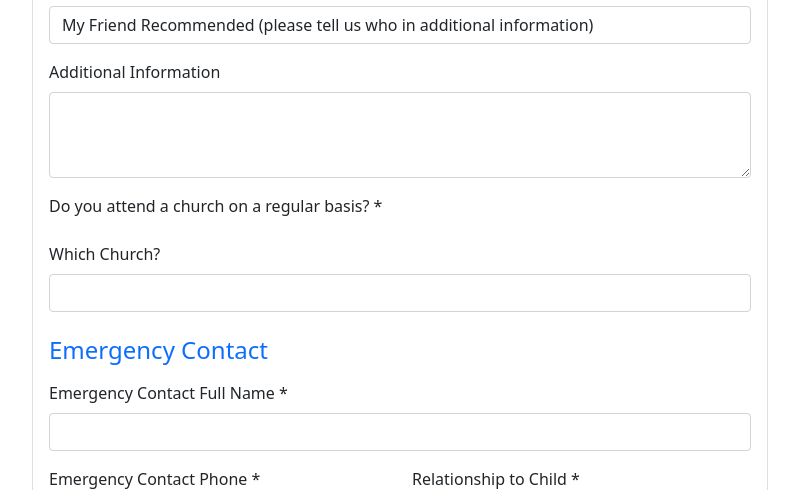
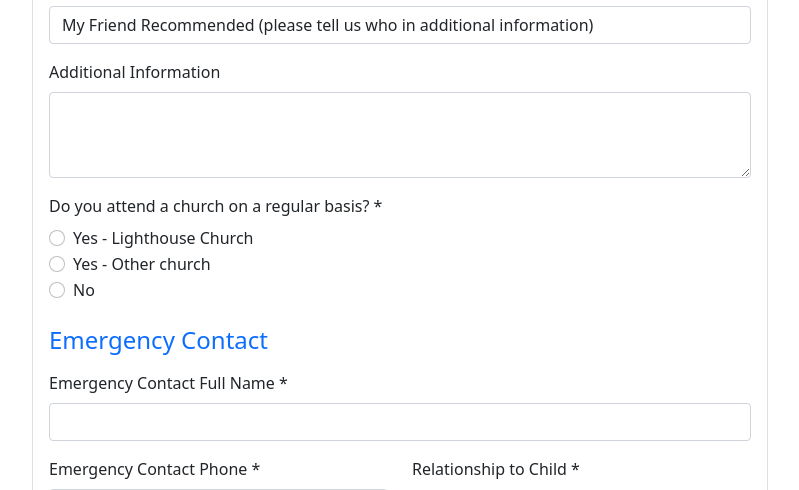
Before and after one commit to davidatkinsonphotography-max/summerfest_registration, a Django app: page /parent_register/ in a window 1280 px wide. Shown: the part 995-1485 px from the top of the page, without its empty margins (240-1039 px from the left). Run offline with Django 5.2, Linux system fonts and the light colour scheme; some libraries are stand-ins or nearby versions.

Commit message:
Fix missing church attendance radio buttons in parent registration form

```diff
--- a/templates/base.html
+++ b/templates/base.html
@@ -154,21 +154,25 @@
             }
 
             // Show/hide church name based on church attendance
-            const churchRadios = document.querySelectorAll('[name="attends_church_regularly"]');
+            const churchRadios = document.querySelectorAll('[name="church_attendance_choice"]');
             const whichChurchField = document.querySelector('[name="which_church"]');
 
             if (churchRadios.length && whichChurchField) {
                 const whichChurchContainer = whichChurchField.closest('.mb-3');
 
                 function toggleChurchField() {
-                    const selectedValue = document.querySelector('[name="attends_church_regularly"]:checked');
-                    if (selectedValue && selectedValue.value === 'True') {
+                    const selectedValue = document.querySelector('[name="church_attendance_choice"]:checked');
+                    if (selectedValue && selectedValue.value === 'other') {
                         whichChurchContainer.style.display = 'block';
                         whichChurchField.required = true;
                     } else {
                         whichChurchContainer.style.display = 'none';
                         whichChurchField.required = false;
-                        whichChurchField.value = '';
+                        if (selectedValue && selectedValue.value === 'lighthouse') {
+                            whichChurchField.value = 'Lighthouse Church';
+                        } else {
+                            whichChurchField.value = '';
+                        }
                     }
                 }
 
--- a/templates/registration/parent_register.html
+++ b/templates/registration/parent_register.html
@@ -94,7 +94,7 @@
                         <div class="mb-3">
                             <label class="form-label">Do you attend a church on a regular basis? *</label>
                             <div class="form-check-container">
-                                {% for choice in form.attends_church_regularly %}
+                                {% for choice in form.church_attendance_choice %}
                                     <div class="form-check">
                                         {{ choice.tag }}
                                         <label class="form-check-label" for="{{ choice.id_for_label }}">
@@ -103,6 +103,13 @@
                                     </div>
                                 {% endfor %}
                             </div>
+                            {% if form.church_attendance_choice.errors %}
+                                <div class="text-danger">
+                                    {% for error in form.church_attendance_choice.errors %}
+                                        <small>{{ error }}</small><br>
+                                    {% endfor %}
+                                </div>
+                            {% endif %}
                         </div>
 
                         <div class="mb-3" id="which-church-container">
```
